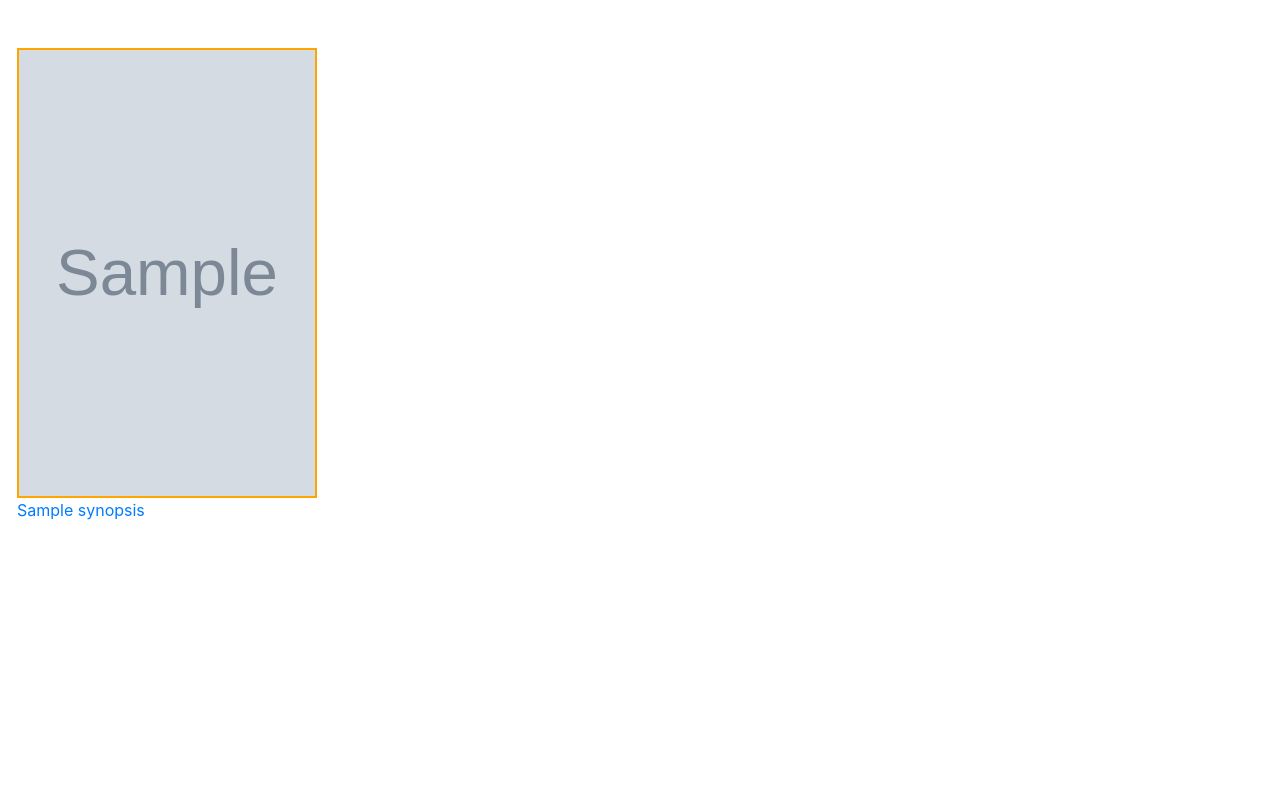
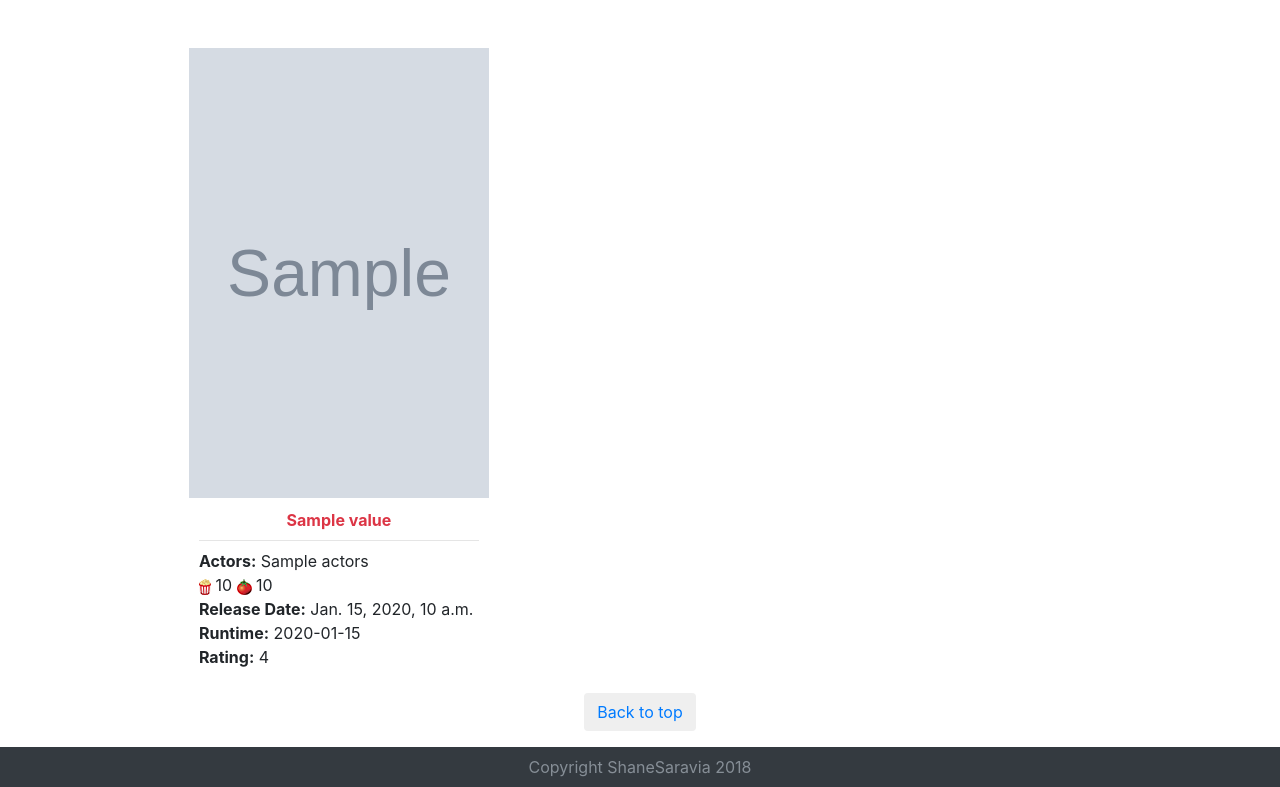
Before and after one commit to shanesaravia/Movieflix2.0, a Django app: template templates/home.html in a window 1280 px wide; the page is wider, and only the part inside the window is pictured. Shown: the part 58-845 px from the top of that part. Before the commit the page ends 578 px from the top of that part, so only its background shows below. Run offline with Django 3.2, Linux system fonts and the light colour scheme; the template is opened without the code that fills it: most values are stand-ins (such as "Sample title", 1, 10 or a date in 2020); grey boxes marked "Sample" are stand-in pictures; parts of the project's set-up code (start-up, migrations or seed data) failed here and were passed over; some libraries are stand-ins or nearby versions.

Commit message:
added movie data

```diff
--- a/movieflix/run.py
+++ /dev/null
@@ -1,6 +0,0 @@
-class Check(object):
-    def __init__(self):
-        pass
-
-    def testing(self):
-        return 'This is working.'
--- a/myproject/settings.py
+++ b/myproject/settings.py
@@ -18,11 +18,12 @@ BASE_DIR = os.path.dirname(os.path.dirname(os.path.abspath(__file__)))
 
 # Quick-start development settings - unsuitable for production
 # See https://docs.djangoproject.com/en/2.0/howto/deployment/checklist/
+SECRET_KEY = 123456
 
 # SECURITY WARNING: don't run with debug turned on in production!
 DEBUG = True
 
-ALLOWED_HOSTS = []
+ALLOWED_HOSTS = ['*']
 
 
 # Application definition
--- a/static/css/home_page.css
+++ b/static/css/home_page.css
@@ -7,7 +7,6 @@
 img.poster {
 	width: 300px;
 	height: 450px;
-	border: orange solid 2px;
 }
 
 /* Testing Synopsis On Hover */
@@ -16,59 +15,76 @@ img.poster {
 	flex-flow: row wrap;
 	justify-content: flex-start;
 	align-content: center;
-	width: 1700px;
+	width: 1670px;
 	margin: 0 auto;
 
 }
 
-.caption {
-	width: 300px;
-}
-
 .movie-box {
-	height: 450px;
-	margin: 0 1% 1% 1%;
-}
-
-
-
-
-
-
-
-
-
-
-/*.thumbnail {
 	position: relative;
-    padding: 0;
-    margin: 0;
+	margin: 0 3.5% 1% 3.5%;
 }
 
 .caption {
 	position: absolute;
 	top: 0;
 	left: 0;
+	max-width: 280px;
+	margin: 10px;
 	visibility: hidden;
-    width: 100%;
-    color: white;
 	overflow: hidden;
 }
 
-.thumbnail:hover .caption {
+.text {
+	color: white;
+	text-align: center;
+}
+
+.poster-wrapper:hover .caption {
+	transition: .5s ease;
 	visibility: visible;
 }
 
-.thumbnail:hover img {
-   -webkit-filter: brightness(50%);
-    filter:brightness(50%);
+.poster-wrapper:hover img.poster{
+	-webkit-filter: brightness(25%);
+	filter:brightness(25%);
 }
 
-.poster-wrap {
-	width: 300px;
-	height: 450px;
+.movie-data {
+	max-width: 300px;
+	padding: 10px;
 }
 
-body {
-	background-color: grey;
-}*/
+span.data-head {
+	font-weight: bold !important;
+}
+
+.back-to-top:hover a{
+	text-decoration: none;
+}
+
+/* Responsive Layout */
+/* 4 columns */
+@media only screen and (max-width: 1640px) {
+	.flex-container {
+		width: 1305px;
+	}
+}
+/* 3 columns */
+@media only screen and (max-width: 1305px) {
+	.flex-container {
+		width: 970px;
+	}
+}
+/* 2 columns */
+@media only screen and (max-width: 970px) {
+	.flex-container {
+		width: 635px;
+	}
+}
+/* 1 column */
+@media only screen and (max-width: 635px) {
+	.flex-container {
+		width: 300px;
+	}
+}
--- a/templates/home.html
+++ b/templates/home.html
@@ -2,6 +2,7 @@
 <html>
   <head>
     <meta charset="utf-8">
+    <meta name="viewport" content="width=device-width, initial-scale=1.0">
     <title>Movieflix</title>
     <link rel="stylesheet" href="{% static 'css/bootstrap.min.css' %}">
     <link href="https://fonts.googleapis.com/css?family=Josefin+Sans" rel="stylesheet">
@@ -17,31 +18,35 @@
         {% for key,value in moviedata.iterrows %}
           <div class="movie-box">
             <a href="{{ value.mainTrailer }}">
-              <img class="poster" src="{{ value.poster }}">
-              <div class="caption">
-                <p>{{ value.synopsis }}</p>
+              <div class="poster-wrapper">
+                <img class="poster" src="{{ value.poster }}">
+                <div class="caption">
+                  <p class="text">{{ value.synopsis }}</p>
+                </div>
               </div>
             </a>
+            <div class="movie-data">
+              <div class="wrapper text-center">
+                <span class="movie-title font-weight-bold text-danger">{{ value.title }}</span>
+                <hr class="my-2">
+              </div>
+              <span class="data-head actors">Actors:</span> {{ value.actors }}
+              <br>
+              <img class="score" src="static/images/popcorn.png"> {{ value.popcornScore }}
+              <img class="score" src="static/images/tomato.png"> {{ value.tomatoScore }}
+              <br><span class="data-head releasedate">Release Date:</span> {{ value.theaterReleaseDate }}
+              <br><span class="data-head runtime">Runtime:</span> {{ value.runtime }}
+              <br><span class="data-head rating">Rating:</span> {{ value.mpaaRating }}
+            </div>
           </div>
         {% endfor %}
       </div>
     {% endblock %}
-
-
-<!--       <div class="container-fluid">
-        <div class="row">
-          {% for key,value in moviedata.iterrows %}
-            <div class="thumbnail text-center col pb-3">
-              <a href="{{ value.mainTrailer }}">
-                <img class="poster" src="{{ value.poster }}">
-                <div class="caption">
-                  <p>{{ value.synopsis }}</p>
-                </div>
-              </a>
-            </div>
-          {% endfor %}
-        </div>
-      </div> -->
+    <div class="row justify-content-center mb-3 mt-1 px-0 mx-0">
+      <button class="back-to-top btn btn-default">
+        <a href="#">Back to top</a>
+      </button>
+    </div>
 
 <!--           <div class="movieblock">
             <div class="imagewrapper">
@@ -63,4 +68,9 @@
           </div> -->
 
   </body>
+  <!--Footer-->
+  <footer class="text-muted bg-dark py-2 row justify-content-center mx-0">
+      <p class="mb-0">Copyright ShaneSaravia 2018</p>
+  </footer>
+  <!--/Footer-->
 </html>
```
Also changed, not shown: movieflix/movieApp.py (+38 -10 lines), requirements.txt (added, +30 -0 lines), static/images/error.png (added), static/images/ideas.png (added), static/images/popcorn.png (added), static/images/tomato.png (added), 2 other files. Lines whose indentation alone changed are shown as unchanged.
